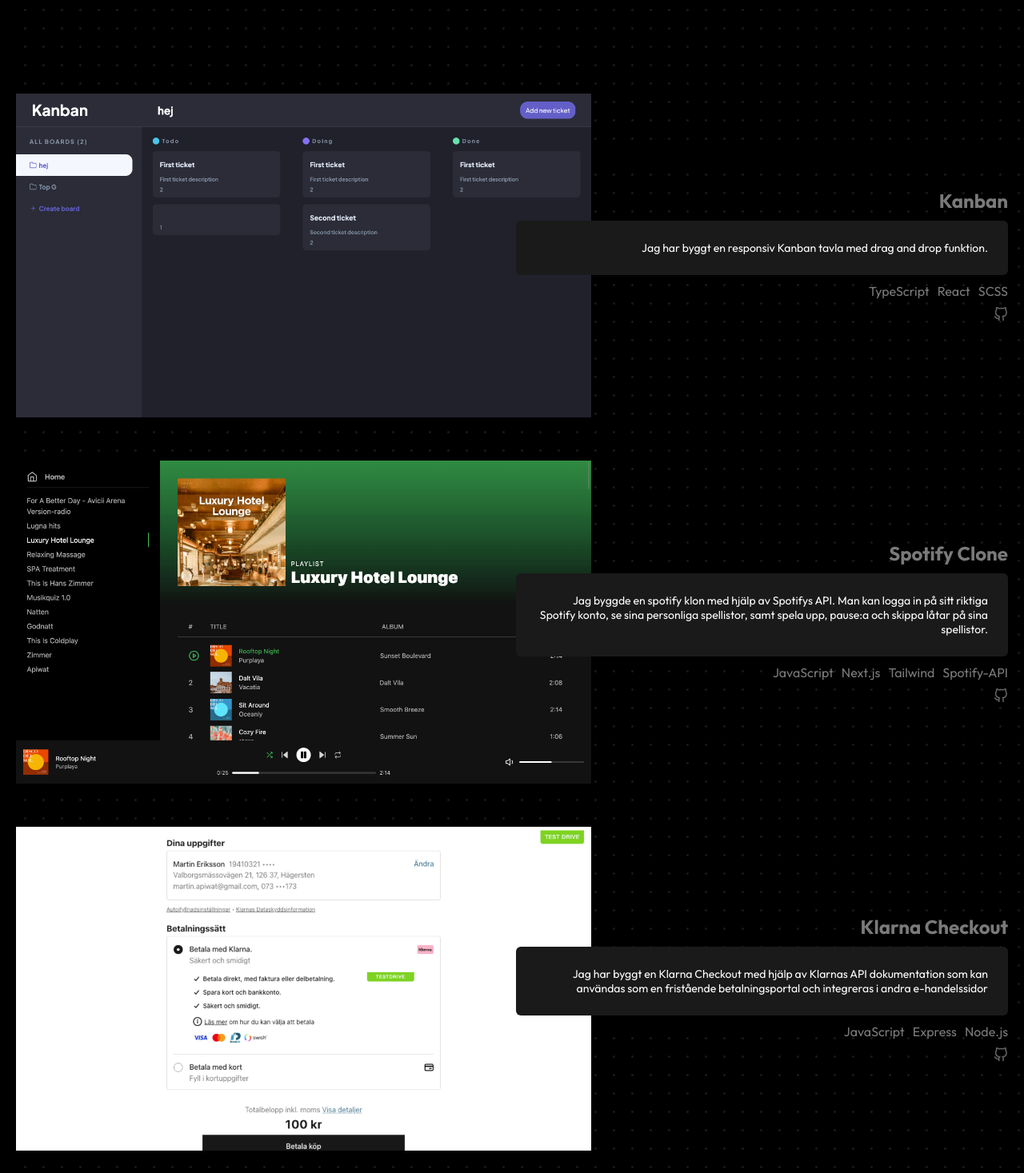
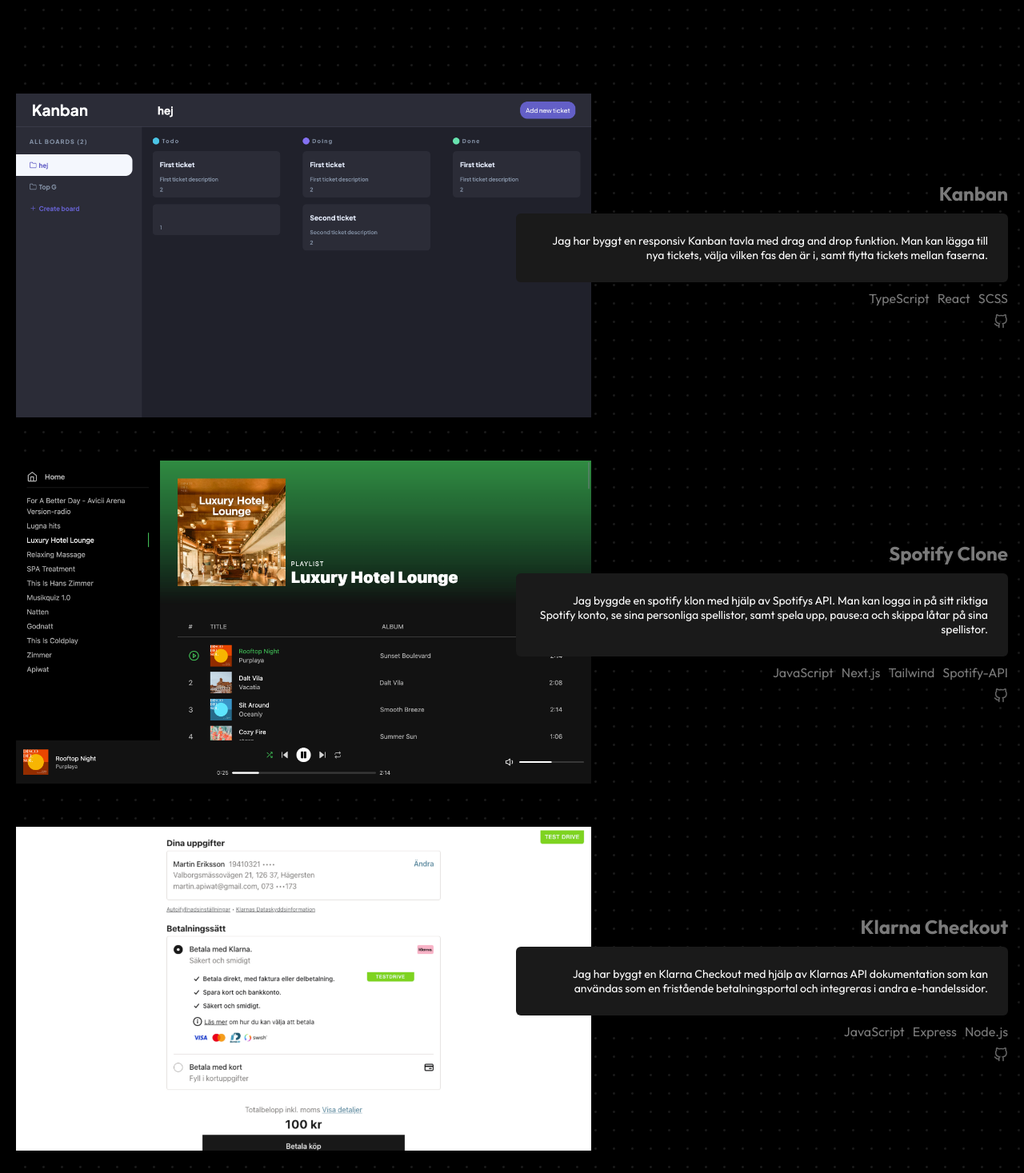
Before and after one commit to martin-apiwat/martin-portfolio, a React (Vite) app: page / in a window 1280 px wide. Shown: the part 893-2360 px from the top of the page at 80% size. Built offline with nearby package versions, Linux system fonts and the light colour scheme.

Commit message:
Added more info to my projects

```diff
--- a/src/projects.js
+++ b/src/projects.js
@@ -6,7 +6,7 @@
    {
       image: kanban,
       name: "Kanban",
-      info: "Jag har byggt en responsiv Kanban tavla med drag and drop funktion.",
+      info: "Jag har byggt en responsiv Kanban tavla med drag and drop funktion. Man kan lägga till nya tickets, välja vilken fas den är i, samt flytta tickets mellan faserna.",
       skills: ["TypeScript", "React", "SCSS"],
       link: "https://github.com/martin-apiwat/kanban-board",
    },
@@ -20,7 +20,7 @@
    {
       image: klarna,
       name: "Klarna Checkout",
-      info: "Jag har byggt en Klarna Checkout med hjälp av Klarnas API dokumentation som kan användas som en fristående betalningsportal och integreras i andra e-handelssidor",
+      info: "Jag har byggt en Klarna Checkout med hjälp av Klarnas API dokumentation som kan användas som en fristående betalningsportal och integreras i andra e-handelssidor.",
       skills: ["JavaScript", "Express", "Node.js"],
       link: "https://github.com/martin-apiwat/Klarna-Checkout",
    },
```
